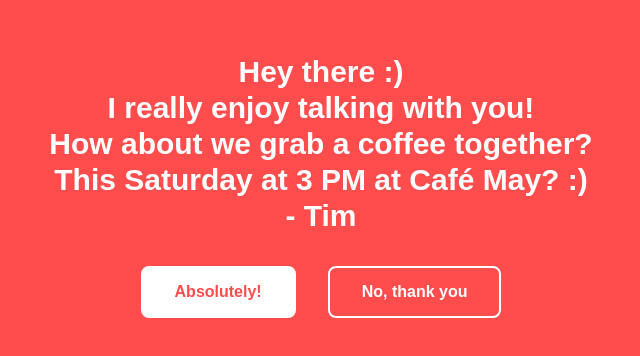
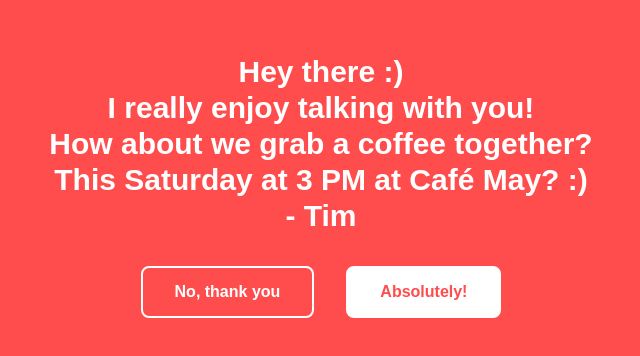
Before and after one commit to Tim-D-walter/nfcpage, a Next.js app: page / in a window 1280 px wide. Shown: the part 214-570 px from the top of the page, without its empty margins (319-959 px from the left). Built offline with nearby package versions, Linux system fonts and the light colour scheme.

Commit message:
Update page.tsx

```diff
--- a/app/page.tsx
+++ b/app/page.tsx
@@ -90,17 +90,16 @@ export default function Home() {
             {showButtons && (
                 <div className="flex space-x-8">
                     <button
+                        onClick={handleNoClick}
+                        className="px-8 py-3 bg-[#ff4d4d] text-white font-semibold rounded-lg border-2 border-white hover:bg-red-600 hover:border-gray-300 transition-all"
+                    >
+                        {noLabel}
+                    </button>
+                    <button
                         onClick={handleYesClick}
                         className="px-8 py-3 bg-white text-[#ff4d4d] font-semibold rounded-lg border-2 border-white hover:bg-gray-100 transition-all"
                     >
                         {yesLabel}
-                    </button>
-
-                    <button
-                        onClick={handleNoClick}
-                        className="px-8 py-3 bg-[#ff4d4d] text-white font-semibold rounded-lg border-2 border-white hover:bg-red-600 hover:border-gray-300 transition-all"
-                    >
-                        {noLabel}
                     </button>
                 </div>
             )}
```
